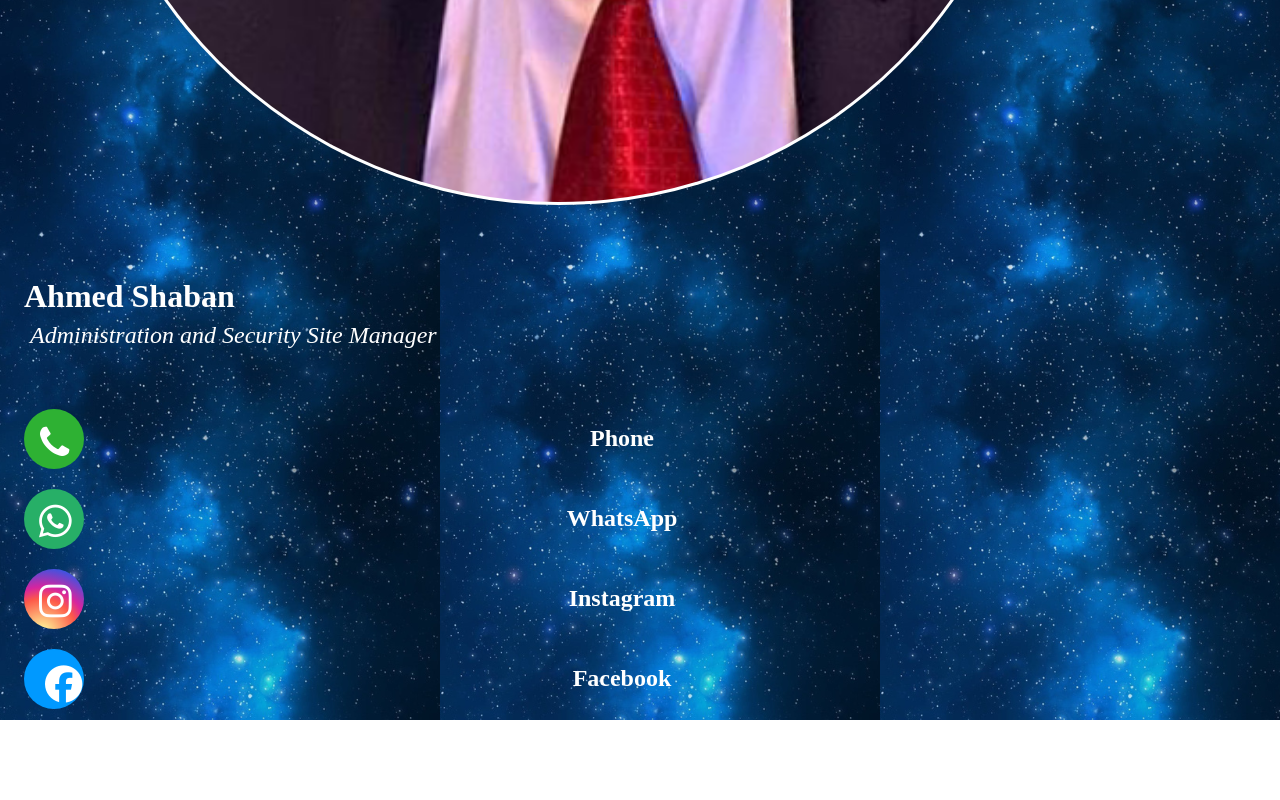
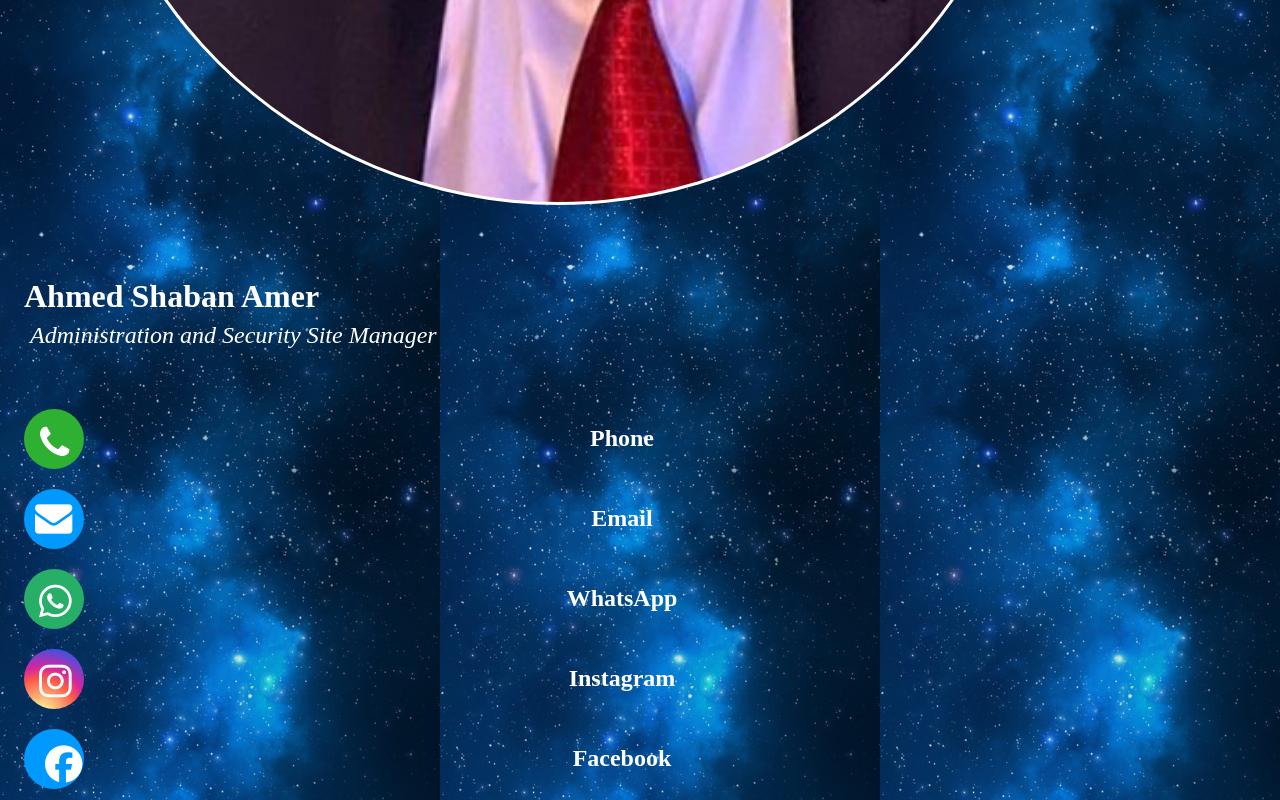
Before and after one commit to Elite-link-card/14.ahmed-Shaban, a plain HTML site: page index.html in a window 1280 px wide. Shown: the part 1379-2179 px from the top of the page. Before the commit the page ends 2099 px from the top, so only its background shows below. Drawn offline with Linux system fonts and the light colour scheme.

Commit message:
doneryryf

```diff
--- a/index.html
+++ b/index.html
@@ -54,7 +54,7 @@
                     </header>
                     <div class="user-details">
                         <div class="user-identity">
-                        <div class="user-name">Ahmed Shaban </div>
+                        <div class="user-name">Ahmed Shaban Amer</div>
                             <div class="bio-name"> Administration and Security Site Manager </div>
                         </div>
                     </div>
@@ -71,6 +71,16 @@
                                             <span>Phone</span>
                                         </div>
                                         <!-- <div class="detail-data-label">Phone</div> -->
+                                    </div>
+                                </a>
+                            </li>
+                            <li>
+                                <a class="detail-item" href="mailto:ahmed.sabdelhalim@hassanallam.com" rel="noreferrer" target="_blank" onclick="Blinq.handleFieldClick('url', {&quot;id&quot;:&quot;KNKdj2AnQQrCg0xw6GOZ&quot;,&quot;title&quot;:&quot;Instagram : Samy_khaled_1&quot;,&quot;value&quot;:&quot;https://www.instagram.com/samy_khaled_1/?igshid&#x3D;YmMyMTA2M2Y%3D&quot;,&quot;type&quot;:&quot;instagram&quot;,&quot;isPreset&quot;:false})">
+                                    <div class="detail-icon-circle" id="facebook-icon">
+                                        <i class="fa fa-e fa-lg fa-envelope detail-icon"></i>
+                                    </div>
+                                    <div class="detail-data">
+                                        <div class="detail-data-value" data-type="url">Email</div>
                                     </div>
                                 </a>
                             </li>
--- a/main.css
+++ b/main.css
@@ -2580,7 +2580,8 @@ to {top: -20px;}
   width: 150px;
   height: 150px;
 }
-.fa-envelope {left: -1px;
+.fa-envelope {left: 6px;
+  top: 10px;
 font-size: 1rem;}
 
 .fa-facebook,
```
Also changed, not shown: WhatsApp Image 2023-07-09 at 16.57.27.jpg (added), 1 other file.
